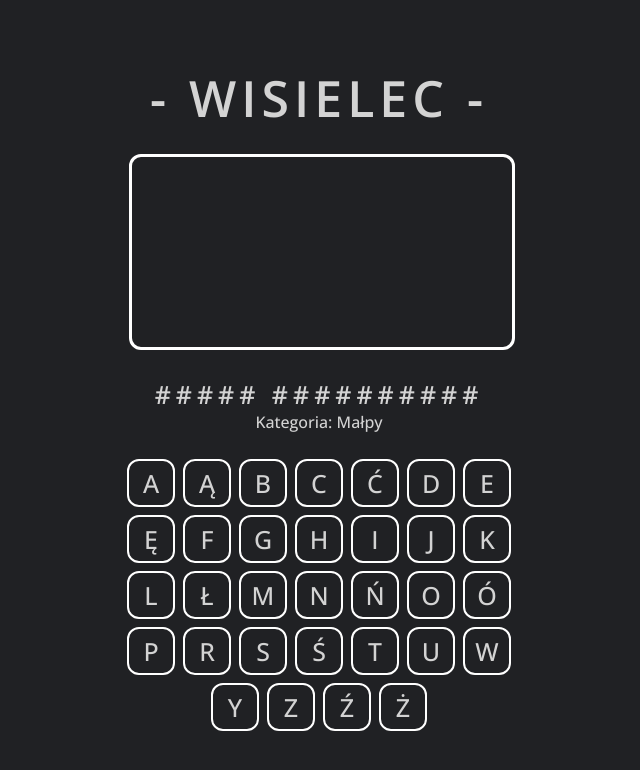
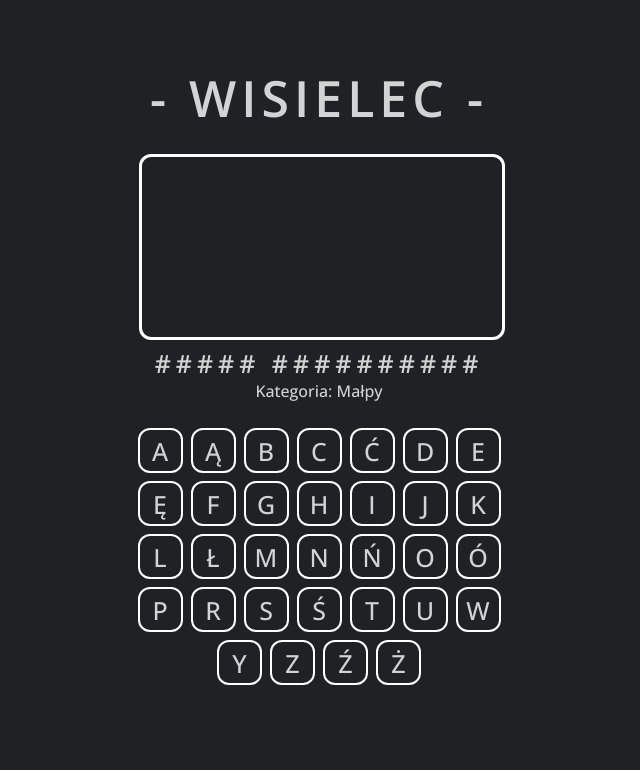
Before and after one commit to pajojeku/pajojeku.github.io, a PHP site: page / in a window 1280 px wide. Shown: the top 770 px of the page, without its empty margins (321-961 px from the left). Run offline with PHP 8.4, Linux system fonts and the light colour scheme.

Commit message:
asdadsasd

```diff
--- a/szubienica/script.js
+++ b/szubienica/script.js
@@ -57,8 +57,8 @@ function klik(nr) {
     }
 
     if(zycie<=0)
-    document.getElementById("klawiatura").innerHTML="<span id=przegrana>Nie zgadłeś!<br>Hasło to<br>"+haslo+"</span>";
+    document.getElementById("klawiatura").innerHTML="<text id=przegrana>Nie zgadłeś!<br>Hasło to<br>"+haslo+"</text>";
 
     if(!zakreskowaneHaslo.includes("#"))
-    document.getElementById("klawiatura").innerHTML="<span id=wygrana>Zgadłeś!<br>Hasło to<br>"+haslo+"</span>";
+    document.getElementById("klawiatura").innerHTML="<text id=wygrana>Zgadłeś!<br>Hasło to<br>"+haslo+"</text>";
 }
--- a/szubienica/style.css
+++ b/szubienica/style.css
@@ -19,11 +19,12 @@ body {
 }
 
 #stan {
-    width: 380px;
+    width: 360px;
+    height: 170px;
 }
 
 img {
-    width: 380px;
+    width: 100%;
     background: none;
     border-radius: 12px;
     border-color: white;
@@ -66,7 +67,6 @@ img {
 
 #przegrana {
     font-size: 32px;
-    padding-top:50%;
     font-family: 'Open Sans', sans-serif;
     font-weight: 600;
     color: red;
@@ -86,8 +86,10 @@ img {
 }
 
 .przycisk {
-    width: 48px;
-    height: 48px;
+    width: 45px;
+    height: 45px;
+    text-align: center;
+    vertical-align: middle;
     margin: 4px;
     font-size: 25px;
     font-family: 'Open Sans', sans-serif;
```
